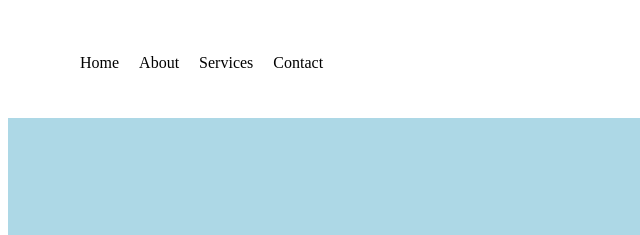
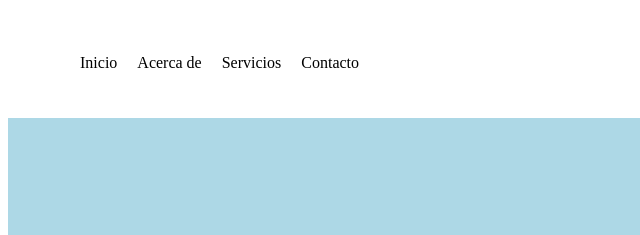
Before and after one commit to maguirreesp/Desarrollo-web-y-movil-UNAB, a plain HTML site: page tarea1diseñowebmovil/index.html in a window 1280 px wide. Shown: the top 235 px of the page, 0-640 px from the left. Drawn offline with Linux system fonts and the light colour scheme.

Commit message:
Se actualizó el texto de navegación a español

```diff
--- a/tarea1diseñowebmovil/index.html
+++ b/tarea1diseñowebmovil/index.html
@@ -14,10 +14,10 @@
                 <div class="col-12"> <!--Columna que ocupa todo el ancho, 12 de 12-->
                     <nav>
                         <ul>
-                            <li><a href="#home">Home</a></li>
-                            <li><a href="#about">About</a></li>
-                            <li><a href="#services">Services</a></li>
-                            <li><a href="#contact">Contact</a></li>
+                            <li><a href="#home">Inicio</a></li>
+                            <li><a href="#about">Acerca de</a></li>
+                            <li><a href="#services">Servicios</a></li>
+                            <li><a href="#contact">Contacto</a></li>
                         </ul>
                     </nav>
                 </div>
```
